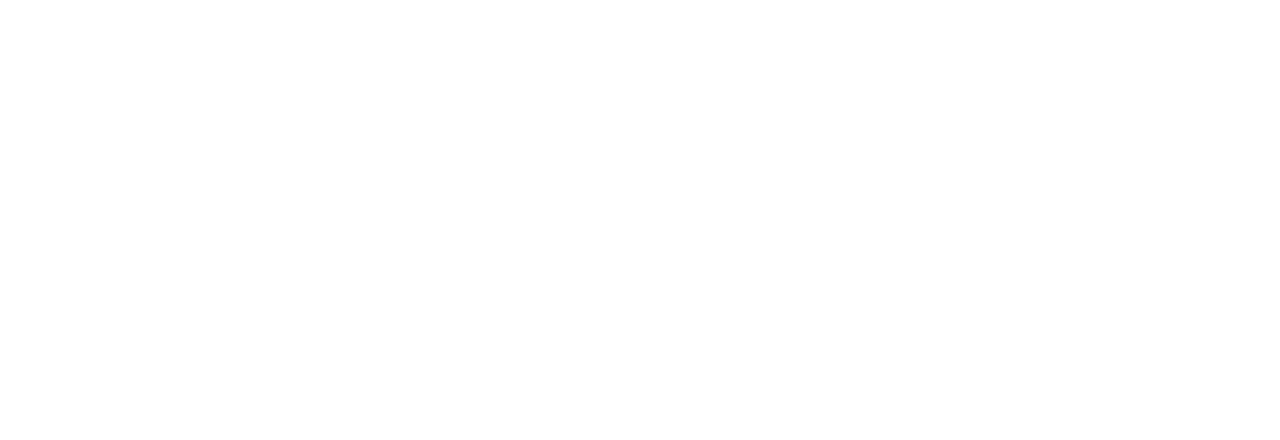
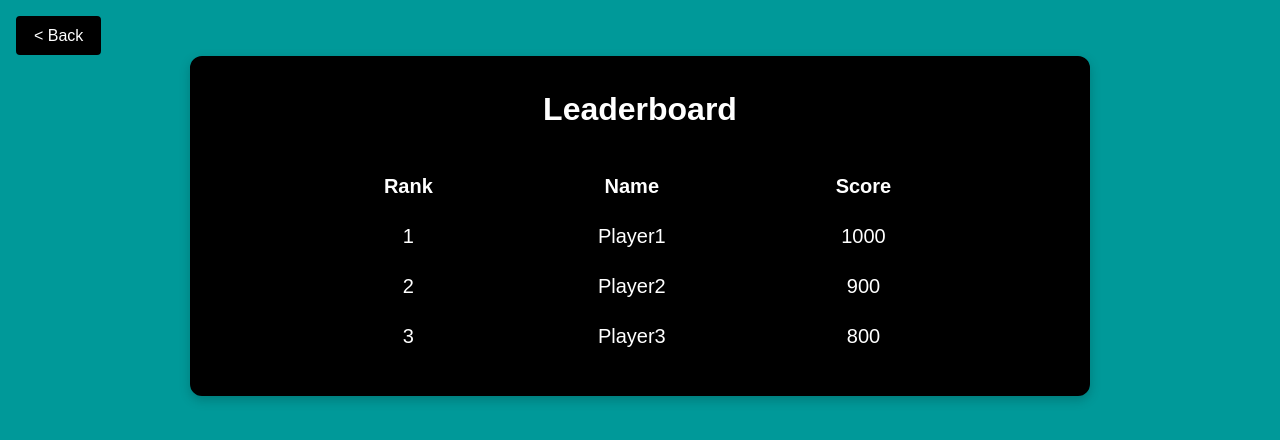
Before and after one commit to Tubees/Matopeli, a plain HTML site: page static/leaderboard/leaderboard.html in a window 1280 px wide. Drawn offline with Linux system fonts and the light colour scheme; a web font is replaced by a local one.

Commit message:
leaderboard and howtoplay

```diff
--- a/static/leaderboard/leaderboard.html
+++ b/static/leaderboard/leaderboard.html
@@ -3,7 +3,45 @@
     <head>
         <meta charset="UTF-8" />
         <meta name="viewport" content="width=device-width, initial-scale=1.0" />
-        <title>Document</title>
+        <title>Leaderboard</title>
+        <link rel="stylesheet" href="../style.css" />
+        <link rel="preconnect" href="https://fonts.googleapis.com" />
+        <link rel="preconnect" href="https://fonts.gstatic.com" crossorigin />
+        <link
+            href="https://fonts.googleapis.com/css2?family=Aldrich&display=swap"
+            rel="stylesheet"
+        />
     </head>
-    <body></body>
+    <body class="how-to-play leaderboard home-enabled">
+        <a class="home-button" href="../index/index.html">< Back</a>
+        <main class="page-box">
+            <h1>Leaderboard</h1>
+            <table>
+                <thead>
+                    <tr>
+                        <th>Rank</th>
+                        <th>Name</th>
+                        <th>Score</th>
+                    </tr>
+                </thead>
+                <tbody>
+                    <tr>
+                        <td>1</td>
+                        <td>Player1</td>
+                        <td>1000</td>
+                    </tr>
+                    <tr>
+                        <td>2</td>
+                        <td>Player2</td>
+                        <td>900</td>
+                    </tr>
+                    <tr>
+                        <td>3</td>
+                        <td>Player3</td>
+                        <td>800</td>
+                    </tr>
+                </tbody>
+            </table>
+        </main>
+    </body>
 </html>
--- a/static/style.css
+++ b/static/style.css
@@ -2,13 +2,12 @@
     margin: 0;
     padding: 0;
     box-sizing: border-box;
-    background-color: aqua;
-    font-family: Arial, sans-serif;
+    background-color: #009999;
 }
 
 body {
     font-family: Arial, sans-serif;
-    background-color: aqua;
+    background-color: #009999;
     color: black;
 }
 
@@ -21,4 +20,72 @@ footer {
 
 main {
     padding: 20px;
+    text-align: center;
 }
+
+.how-to-play {
+    text-align: center;
+    font-family: Aldrich, sans-serif;
+    line-height: 1.2;
+}
+
+.how-to-play h1 {
+    margin-bottom: 1em;
+}
+
+.how-to-play p {
+    margin-bottom: 1em;
+}
+
+.how-to-play img {
+    display: block;
+    width: 100%;
+    max-width: 500px;
+    height: auto;
+    margin: 0 auto 1em;
+}
+
+.leaderboard table {
+    width: 80%;
+    max-width: 800px;
+    margin: 0 auto;
+    font-size: 1.25rem;
+}
+
+.page-box {
+    width: 90%;
+    max-width: 900px;
+    margin: 0 auto;
+    padding: 2rem;
+    border: 2px solid black;
+    border-radius: 12px;
+    background-color: black;
+    color: white;
+    box-shadow: 0 4px 12px rgba(0, 0, 0, 0.2);
+}
+
+.page-box * {
+    background-color: transparent;
+}
+
+.home-enabled {
+    padding-top: 3.5rem;
+}
+
+.home-enabled .home-button {
+    position: absolute;
+    top: 1rem;
+    left: 1rem;
+    padding: 0.5rem 1rem;
+    border: 2px solid black;
+    border-radius: 4px;
+    background-color: black;
+    color: white;
+    font-size: 1rem;
+    text-decoration: none;
+}
+
+.leaderboard th,
+.leaderboard td {
+    padding: 0.75rem 1rem;
+}
```
Also changed, not shown: static/howtoplay/howtoplay.html (+20 -2 lines), static/index/index.html (+1 -1 lines), static/images/controls.png (added).
